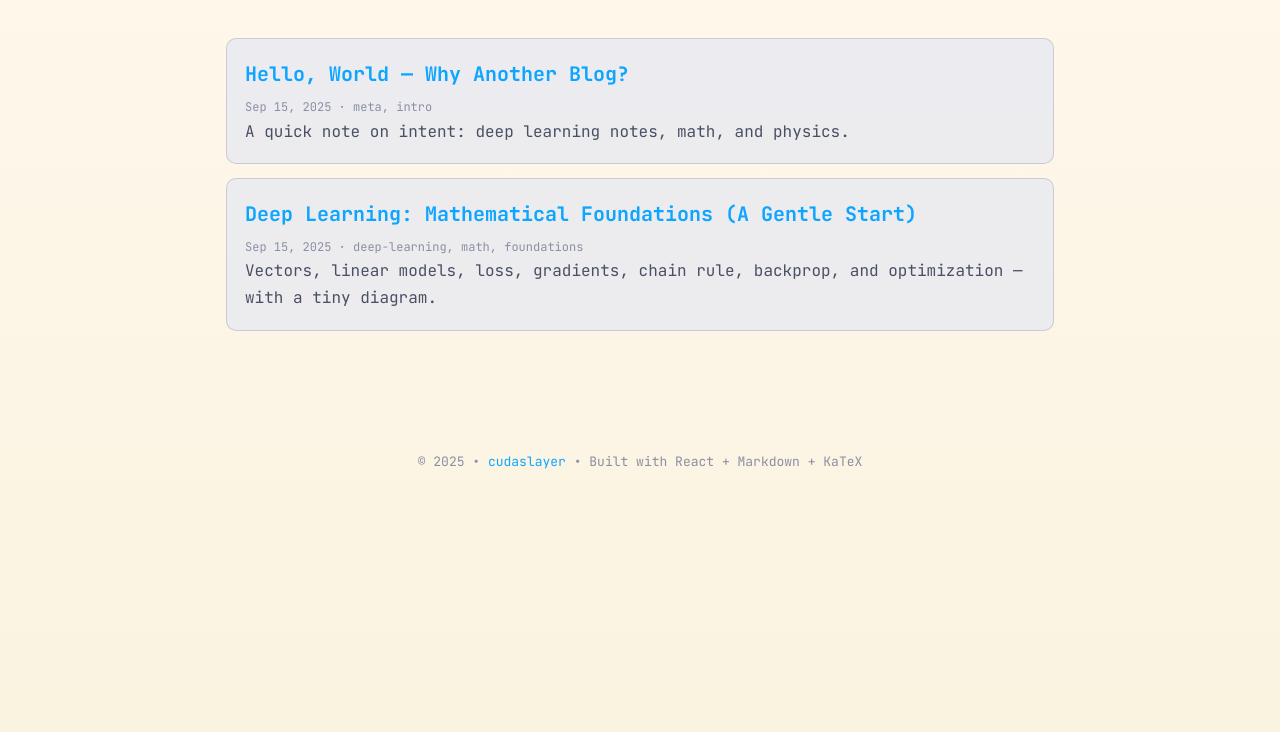
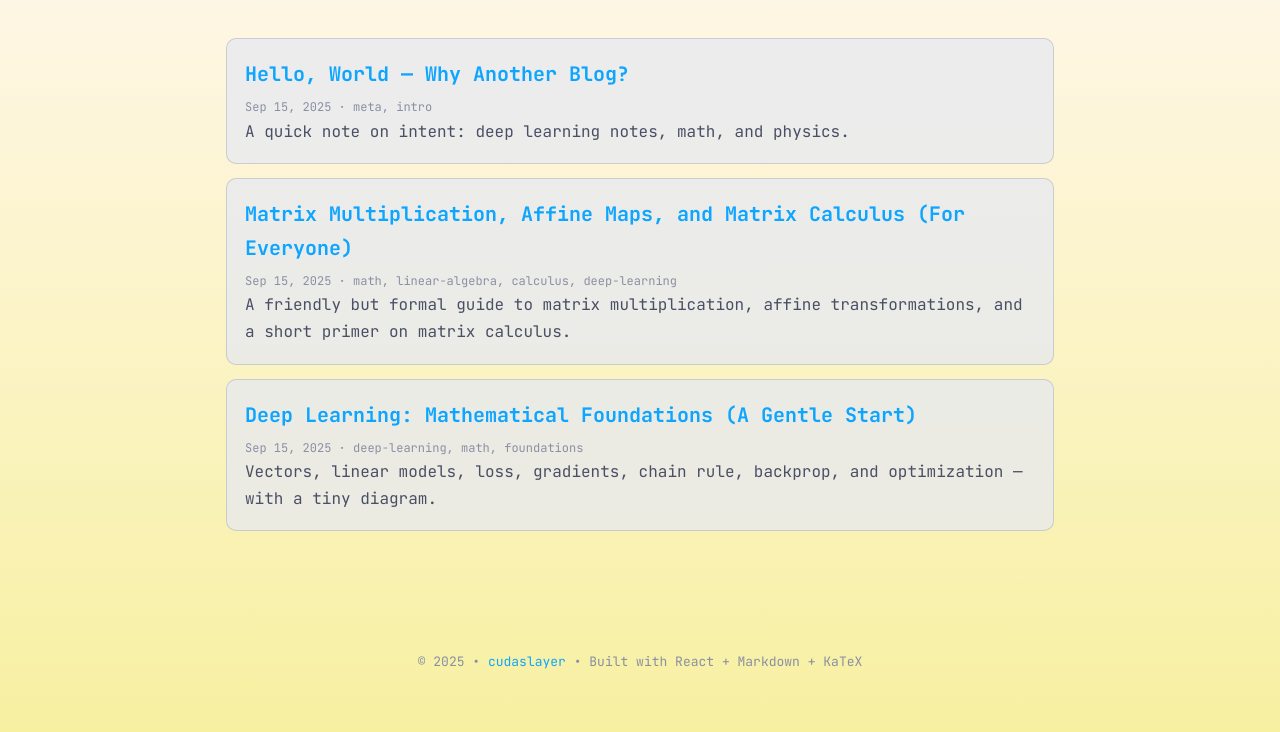
Before and after one commit to CudaSlayer/cudaslayer.github.io, a plain HTML site: page index.html in a window 1280 px wide. Shown: the part 68-800 px from the top of the page. Drawn offline with nearby package versions, Linux system fonts and the light colour scheme.

Commit message:
Adds matrix mul/calc post

```diff
--- a/assets/app.js
+++ b/assets/app.js
@@ -122,6 +122,8 @@ function renderMathIn(el) {
         { left: '\\[', right: '\\]', display: true }
       ],
       throwOnError: false,
+      strict: false,
+      processEnvironments: true,
       ignoredTags: ['script','noscript','style','textarea','pre','code']
     });
   } catch (e) {
--- a/assets/styles.css
+++ b/assets/styles.css
@@ -25,7 +25,7 @@ html[data-theme="dark"] {
 
 /* AnuPpuccin-inspired Light */
 html[data-theme="light"] {
-  --bg: #FAF3E0;       /* sand cream canvas */
+  --bg: #F7F0A1;       /* sand cream canvas */
   --bg-soft: #FFF7EB;  /* subtle lighter top */
   --panel: #e6e9f2;    /* cards/panels */
   --muted: #8a8fa3;    /* meta text */
--- a/posts/index.json
+++ b/posts/index.json
@@ -8,6 +8,14 @@
     "file": "posts/hello-world.md"
   },
   {
+    "slug": "matrix-basics",
+    "title": "Matrix Multiplication, Affine Maps, and Matrix Calculus (For Everyone)",
+    "date": "2025-09-15",
+    "tags": ["math", "linear-algebra", "calculus", "deep-learning"],
+    "summary": "A friendly but formal guide to matrix multiplication, affine transformations, and a short primer on matrix calculus.",
+    "file": "posts/matrix-basics.md"
+  },
+  {
     "slug": "dl-math-foundations",
     "title": "Deep Learning: Mathematical Foundations (A Gentle Start)",
     "date": "2025-09-15",
```
Also changed, not shown: assets/diagrams/affine-square.svg (added), 1 other file.
